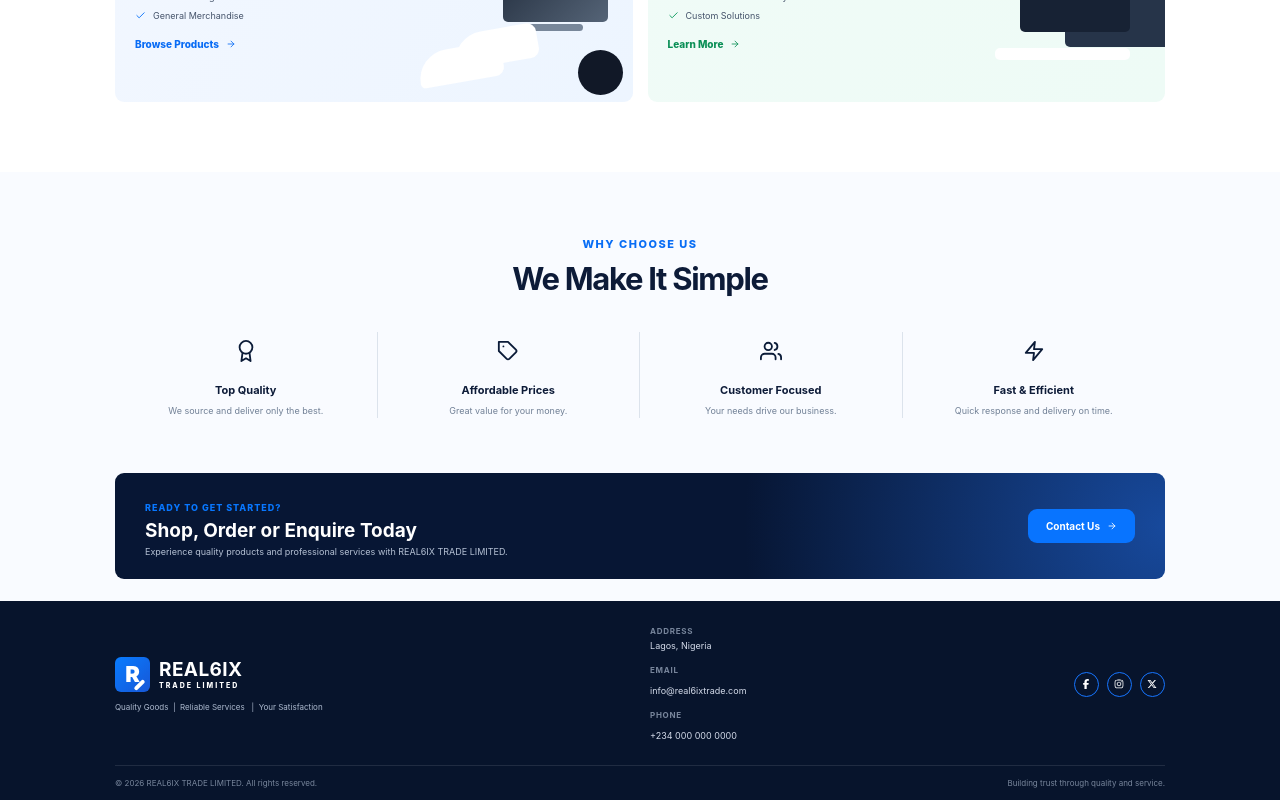
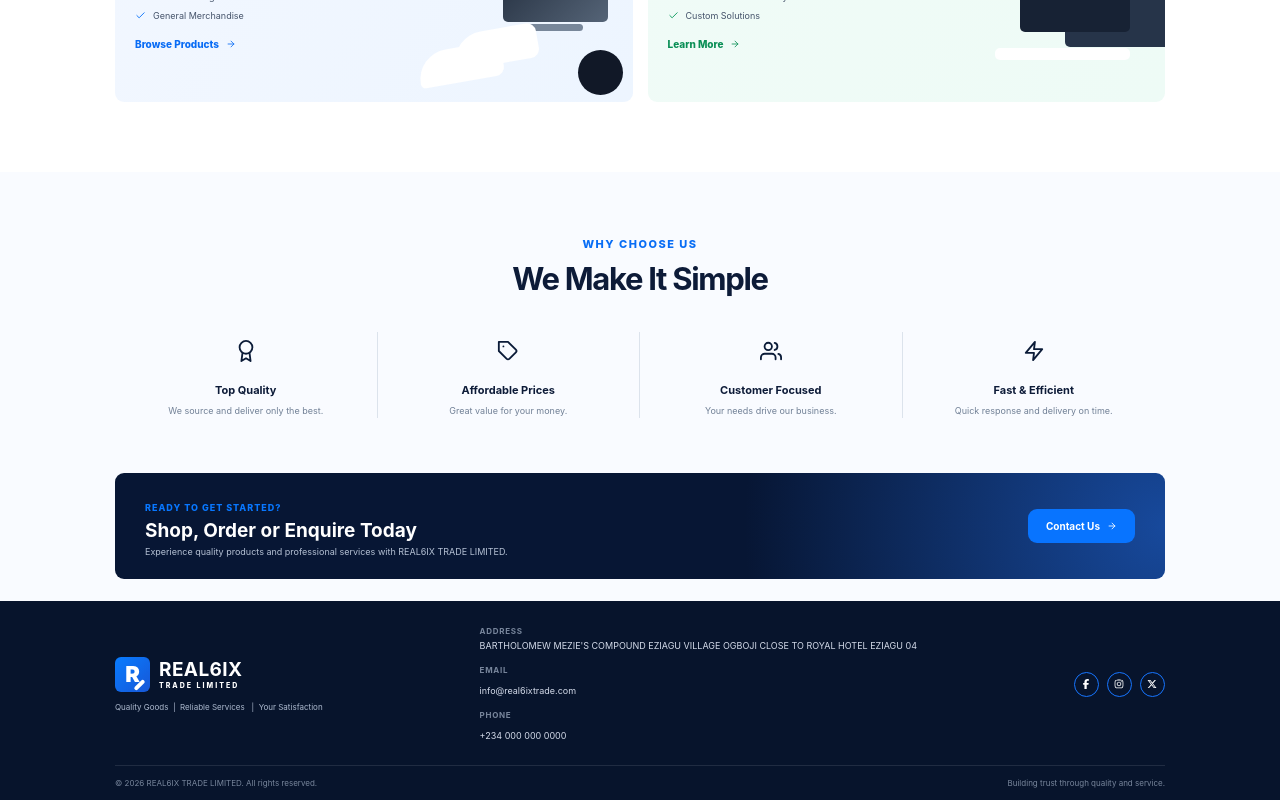
Before and after one commit to realsms-codebase/real6ixtrade-ltd, a React (Create React App) app: page / in a window 1280 px wide. Shown: the part 1031-1831 px from the top of the page. Built offline with nearby package versions, Linux system fonts and the light colour scheme.

Commit message:
Update App.js

```diff
--- a/src/App.js
+++ b/src/App.js
@@ -13,14 +13,11 @@
   FiUsers,
   FiZap,
   FiCheck,
-  FiGlobe,
-  FiPackage,
 } from "react-icons/fi";
 import {
   FaFacebookF,
   FaInstagram,
   FaXTwitter,
-  FaLinkedinIn,
 } from "react-icons/fa6";
 
 import "./App.css";
@@ -547,7 +544,7 @@
             <div className="footer-contact-item">
               <span>Address</span>
               <p>
-                Lagos, Nigeria
+                BARTHOLOMEW MEZIE'S COMPOUND EZIAGU VILLAGE OGBOJI CLOSE TO ROYAL HOTEL EZIAGU 04
               </p>
             </div>
 
```
